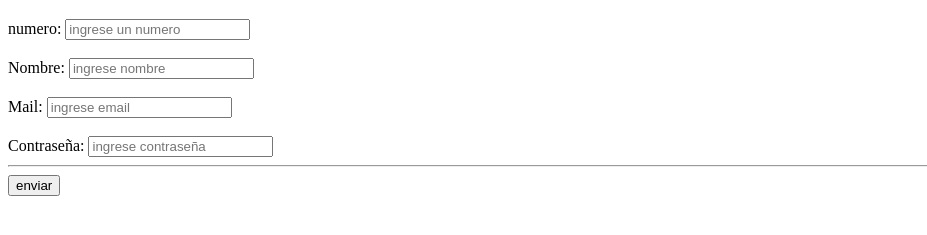
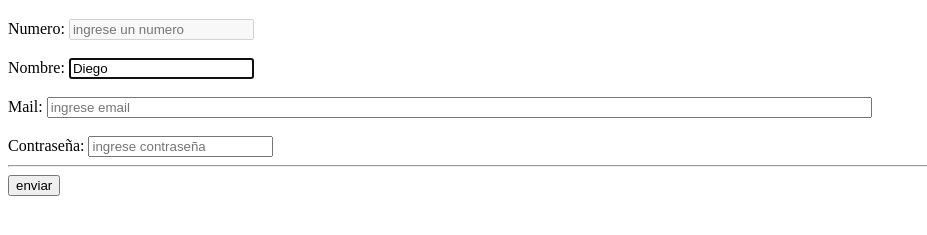
Before and after one commit to DiegoLeandroBarrios/Udemy-Escuela-de-Programacion-y-DesarrolloWeb-desde-cero-a-Master, a plain HTML site: page introduccionHTML/formularios.html in a window 1280 px wide. Shown: the part 61-296 px from the top of the page, without its empty margins (0-927 px from the left). Drawn offline with Linux system fonts and the light colour scheme.

Commit message:
Algunos atributos de input

```diff
--- a/introduccionHTML/formularios.html
+++ b/introduccionHTML/formularios.html
@@ -11,12 +11,13 @@
   <body>
     <h1>Formulario</h1>
     <form action="">
-      <label for="numero">numero: </label>
+      <label for="numero">Numero: </label>
       <input
         type="number"
         name="numero"
         id="numero"
         placeholder="ingrese un numero"
+        disabled
       />
       <br /><br />
       <label for="nombre">Nombre: </label>
@@ -25,6 +26,8 @@
         name="nombre"
         id="nombre"
         placeholder="ingrese nombre"
+        value="Diego"
+        autofocus
       />
       <br /><br />
       <label for="email">Mail: </label>
@@ -33,6 +36,8 @@
         name="email"
         id="email"
         placeholder="ingrese email"
+        required
+        size="100"
       />
       <br /><br />
       <label for="password">Contraseña: </label>
@@ -45,7 +50,11 @@
       <br />
       <hr />
       <input type="submit" value="enviar" name="enviar" />
-      <!--tenemos los tipos de input, el placeholder que pone un texto en el input-->
+      <!--tenemos los tipos de input, el placeholder que pone un texto en el input, tambien tenemos el value para agragarle un valor por defecto-->
+      <!--required tambien es un atributo que es necesario para los input, es para que si o si rellenen el campo-->
+      <!--tambien tenemos otros atributos como el disabled que desactiva el input-->
+      <!--tenemos otros atributos como el autofocus que es para decirle en que input debemos iniciar en otras palabras marca el input-->
+      <!--tenemos otros atributos como el size que es para darle el tamaño al input-->
     </form>
   </body>
 </html>
```
